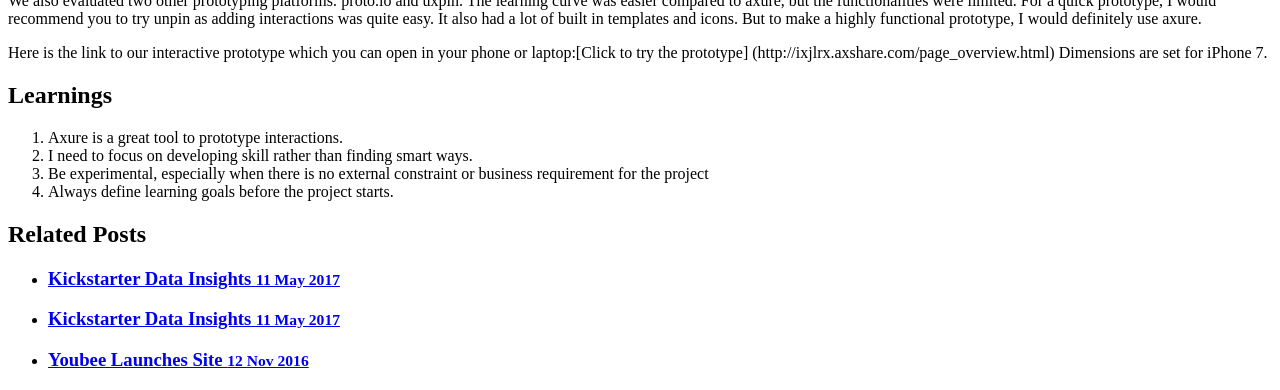
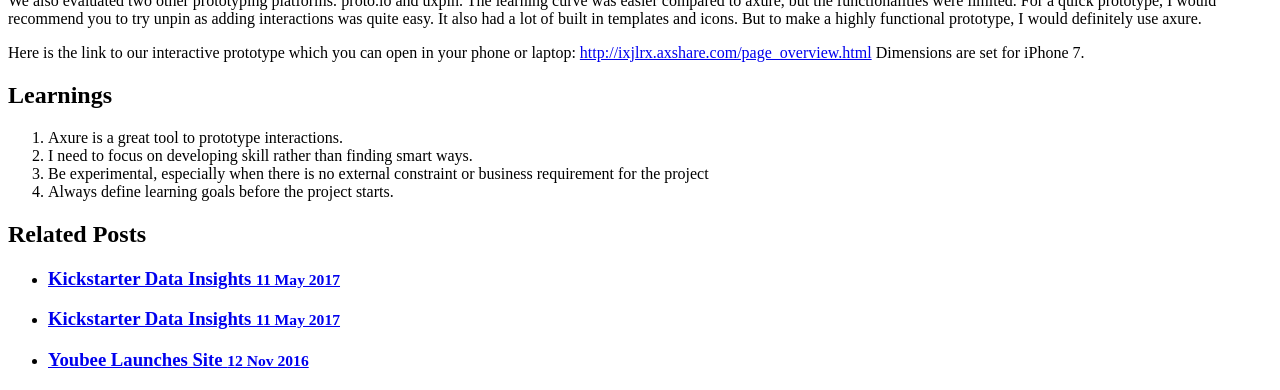
Before and after one commit to UpadhyayBindu/UpadhyayBindu.github.io, a Jekyll site: the page built from _posts/2017-05-18-redesign-and-prototyping-splitwise.md, in a window 1280 px wide and 900 px high, scrolled down 2673 px, cut to the strip 510-900 px from the top of the window. Built offline with Jekyll 4.4.1, drawn with Linux system fonts in a browser that asks for light colours; our own code applies the rules of GitHub Pages for plain Markdown files.

Commit message:
fixing link

```diff
--- a/_posts/2017-05-18-redesign-and-prototyping-splitwise.md
+++ b/_posts/2017-05-18-redesign-and-prototyping-splitwise.md
@@ -71,8 +71,8 @@ We also evaluated two other prototyping platforms:
 proto.io and uxpin. The learning curve was easier compared to axure, but the functionalities were limited. For a quick prototype, I would recommend you to try unpin as adding interactions was quite easy. It also had a lot of built in templates and icons.
 But to make a highly functional prototype, I would definitely use axure.
 
-Here is the link to our interactive prototype which you can open in your phone or laptop:[Click to try the prototype]
-(http://ixjlrx.axshare.com/page_overview.html)
+Here is the link to our interactive prototype which you can open in your phone or laptop:
+<http://ixjlrx.axshare.com/page_overview.html>
 Dimensions are set for iPhone 7.
 
 ## Learnings
```
